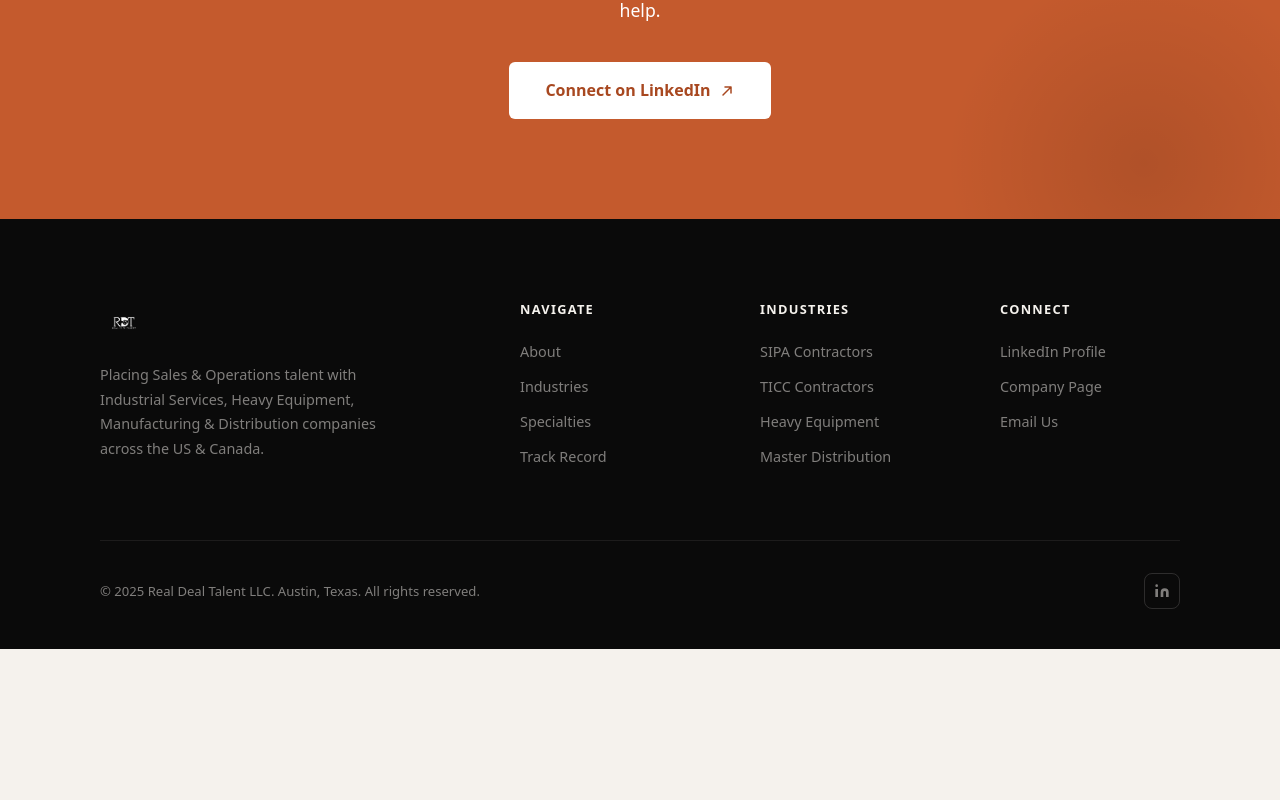
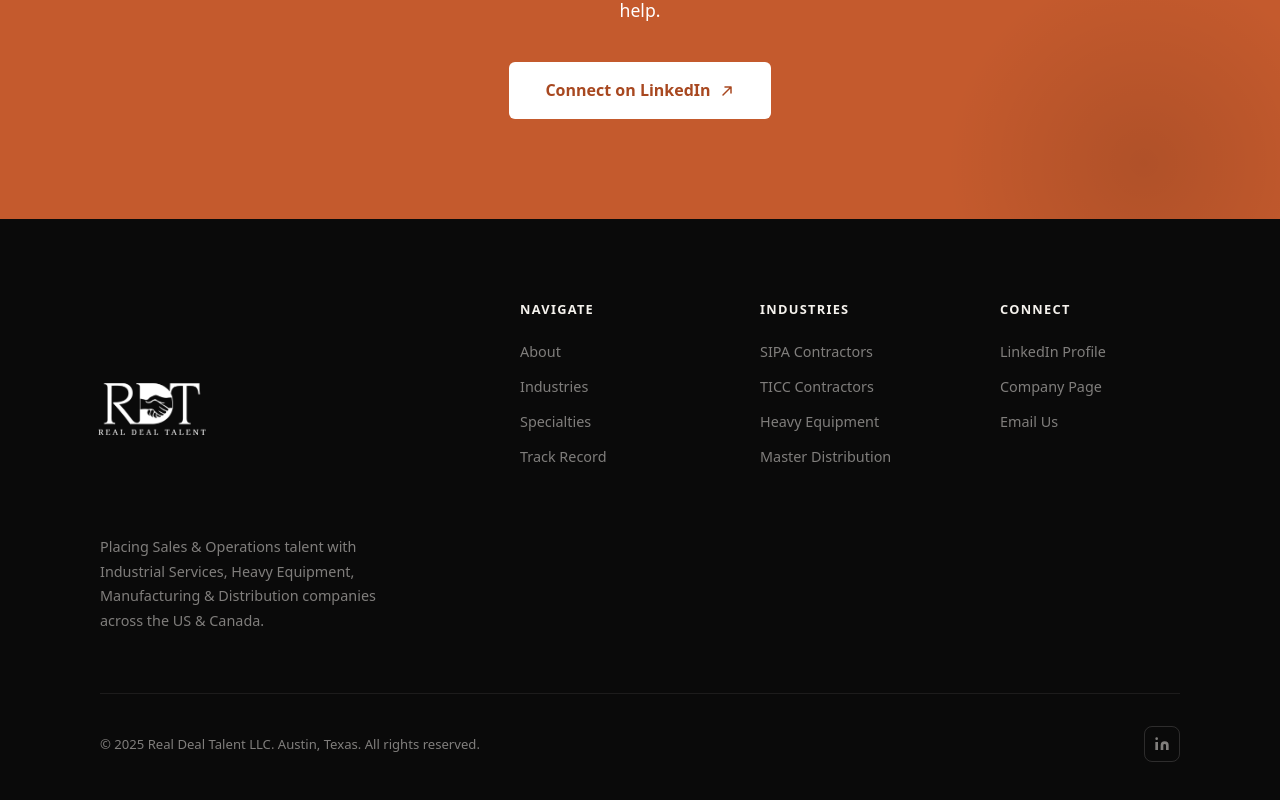
Before and after one commit to realdealtalent/RealDealTalent, a Next.js app: page / in a window 1280 px wide. Shown: the part 5856-6656 px from the top of the page. Before the commit the page ends 6505 px from the top, so only its background shows below. Built offline with nearby package versions, Linux system fonts and the light colour scheme.

Commit message:
Match footer logo size and position to nav logo
Co-Authored-By: Claude Sonnet 4.6 <noreply@anthropic.com>

```diff
--- a/src/app/landing.css
+++ b/src/app/landing.css
@@ -72,9 +72,10 @@ nav.scrolled { box-shadow: 0 2px 20px rgba(0,0,0,0.08); }
   margin-bottom: 16px;
 }
 .footer-logo-img {
-  height: 48px;
+  height: 220px;
   width: auto;
   display: block;
+  margin-left: -58px;
   margin-bottom: 16px;
   filter: brightness(0) invert(1);
 }
```
